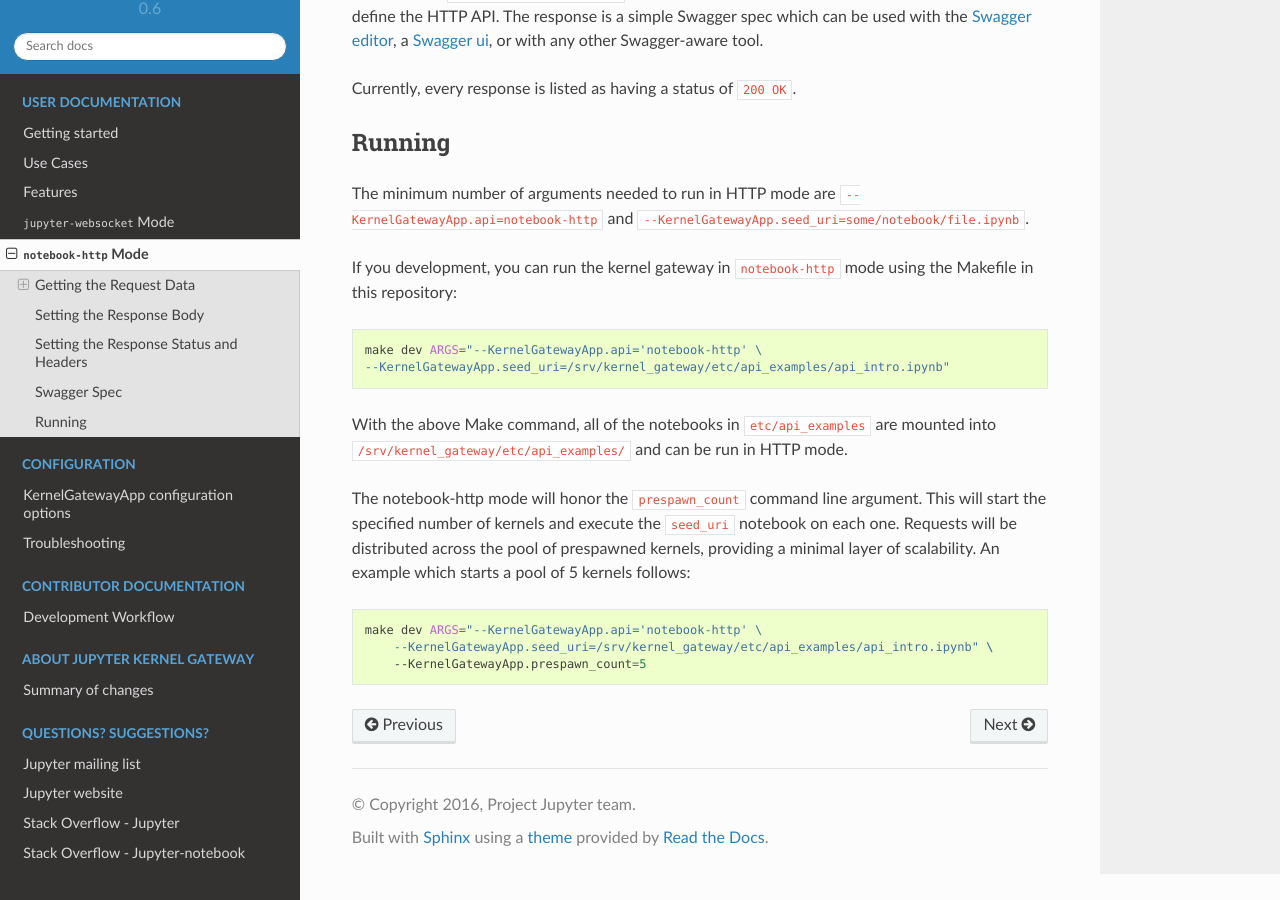
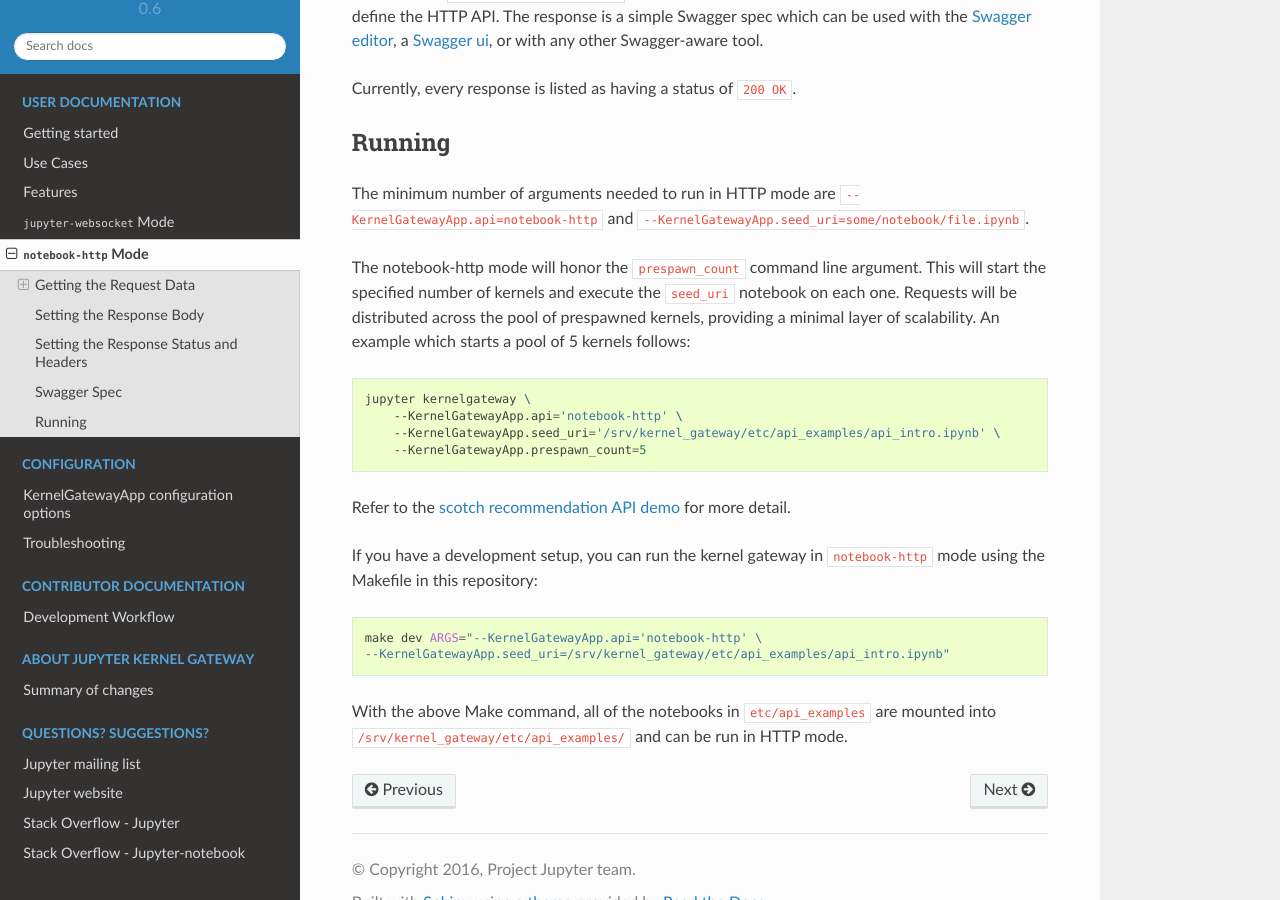
Before and after one commit to jupyter-server/enterprise_gateway, a Sphinx documentation site: the page built from docs/source/http-mode.md, in a window 1280 px wide and 900 px high, scrolled down 3422 px. Built offline with Sphinx 7.4.7 and the Read the Docs theme 2.0.0, drawn with Linux system fonts in a browser that asks for light colours; some of the changed lines change nothing that is shown.

Commit message:
Some fixes, cleanup in notebook-http mode
(c) Copyright IBM Corp. 2016

````diff
--- a/docs/source/http-mode.md
+++ b/docs/source/http-mode.md
@@ -119,7 +119,18 @@ Currently, every response is listed as having a status of `200 OK`.
 
 The minimum number of arguments needed to run in HTTP mode are `--KernelGatewayApp.api=notebook-http` and `--KernelGatewayApp.seed_uri=some/notebook/file.ipynb`.
 
-If you  development, you can run the kernel gateway in `notebook-http` mode using the Makefile in this repository:
+The notebook-http mode will honor the `prespawn_count` command line argument. This will start the specified number of kernels and execute the `seed_uri` notebook on each one. Requests will be distributed across the pool of prespawned kernels, providing a minimal layer of scalability. An example which starts a pool of 5 kernels follows:
+
+```bash
+jupyter kernelgateway \
+    --KernelGatewayApp.api='notebook-http' \
+    --KernelGatewayApp.seed_uri='/srv/kernel_gateway/etc/api_examples/api_intro.ipynb' \
+    --KernelGatewayApp.prespawn_count=5
+```
+
+Refer to the [scotch recommendation API demo](https://github.com/jupyter/kernel_gateway_demos/tree/master/scotch_demo) for more detail.
+
+If you have a development setup, you can run the kernel gateway in `notebook-http` mode using the Makefile in this repository:
 
 ```bash
 make dev ARGS="--KernelGatewayApp.api='notebook-http' \
@@ -128,11 +139,3 @@ make dev ARGS="--KernelGatewayApp.api='notebook-http' \
 
 With the above Make command, all of the notebooks in `etc/api_examples` are
 mounted into `/srv/kernel_gateway/etc/api_examples/` and can be run in HTTP mode.
-
-The notebook-http mode will honor the `prespawn_count` command line argument. This will start the specified number of kernels and execute the `seed_uri` notebook on each one. Requests will be distributed across the pool of prespawned kernels, providing a minimal layer of scalability. An example which starts a pool of 5 kernels follows:
-
-```bash
-make dev ARGS="--KernelGatewayApp.api='notebook-http' \
-    --KernelGatewayApp.seed_uri=/srv/kernel_gateway/etc/api_examples/api_intro.ipynb" \
-    --KernelGatewayApp.prespawn_count=5
-```
````
